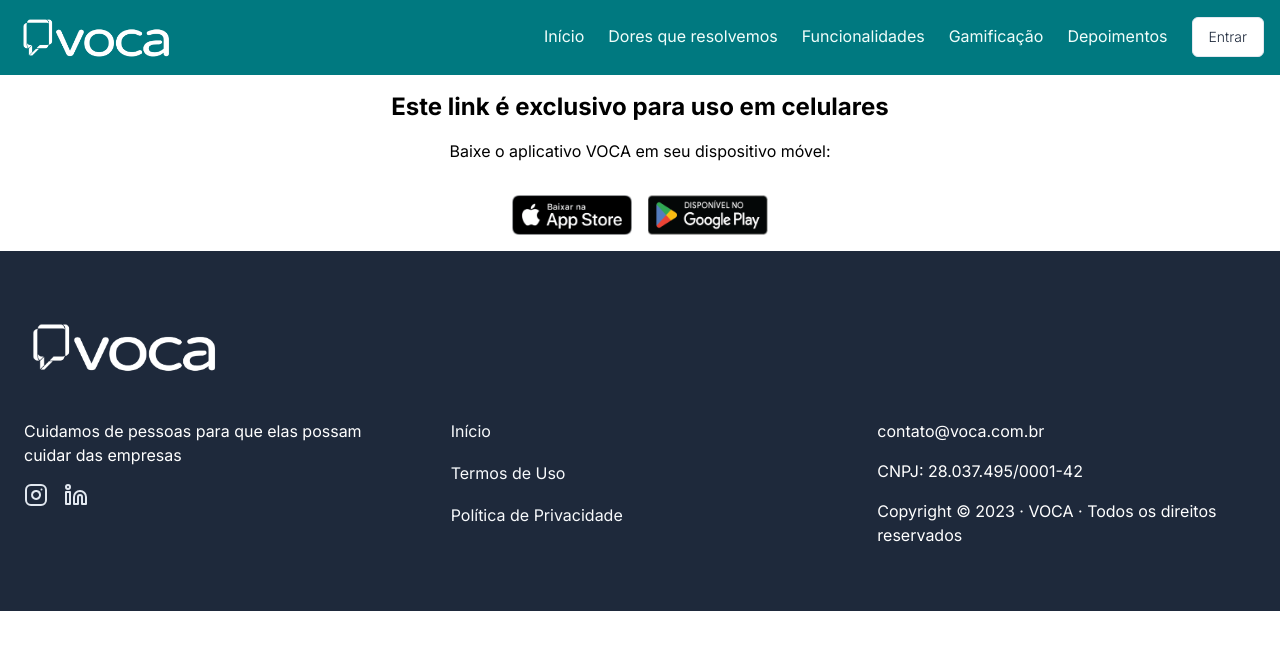
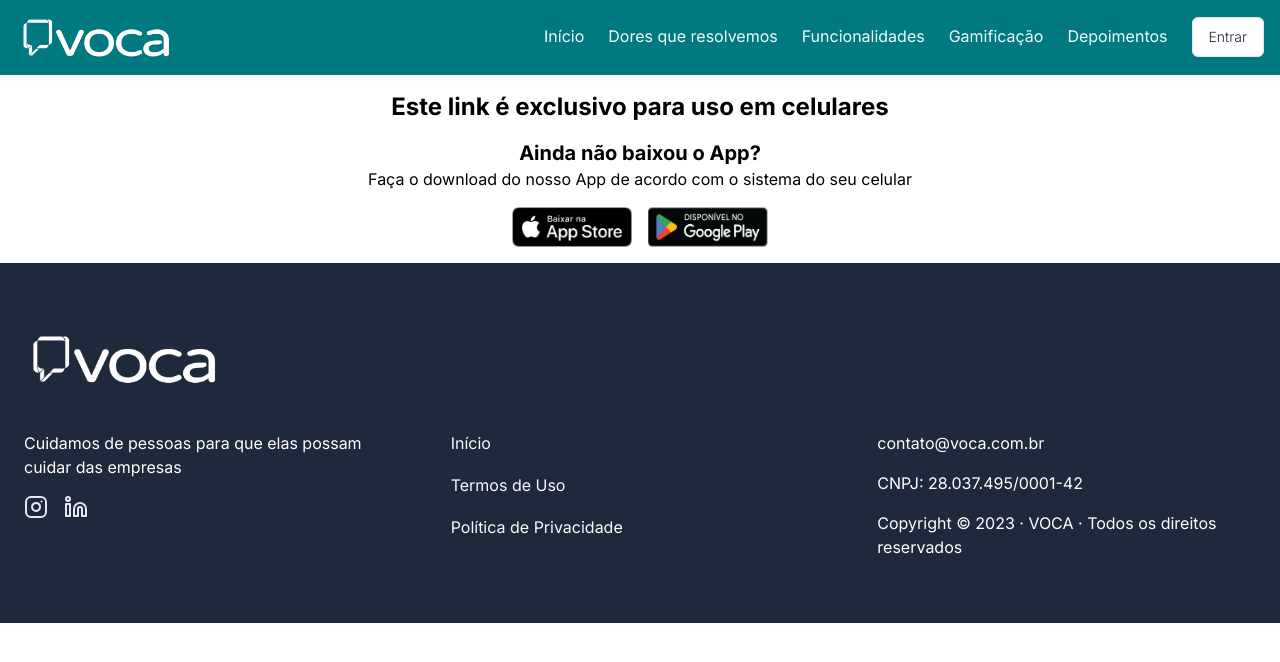
Before and after one commit to voca-tech/website, a Next.js app: page /app in a window 1280 px wide. Shown: the top 662 px of the page. Built offline with nearby package versions, Linux system fonts and the light colour scheme.

Commit message:
atualizando a lógica de redirecionamento e melhorando a interface da página, incluindo novas mensagens e botões para usuários de dispositivos móveis e não móveis

```diff
--- a/app/app/page.tsx
+++ b/app/app/page.tsx
@@ -45,25 +45,13 @@ export default function Redirect() {
 
   return (
     <div className="flex flex-col items-center justify-center  p-4 text-center">
-      {isMobile ? (
-        <div className='flex flex-col items-center justify-center mb-8'>
-          <h1 className="text-2xl font-bold mb-4">Redirecionando...</h1>
-          <p className="mb-1">Você será redirecionado para o aplicativo VOCA em instantes.</p>
-          <p className="text-sm mb-1">Caso não for redirecionado, clique no botão abaixo para abrir o aplicativo</p>
-          <button
-            onClick={() => { window.location.href = destinationUrl }}
-            className=" bg-voca-green hover:bg-teal-600 text-white font-bold py-3 px-6 rounded-lg transition-all shadow-md hover:shadow-lg"
-          >
-            Abrir VOCA
-          </button>
-        </div>
-      )
-        : (
-          <h1 className="text-2xl font-bold mb-4">Este link é exclusivo para uso em celulares</h1>
-        )
-      }
 
-      <p className="mb-8">Baixe o aplicativo VOCA em seu dispositivo móvel:</p>
+      {!isMobile && (
+        <h1 className="text-2xl font-bold mb-4">Este link é exclusivo para uso em celulares</h1>
+      )}
+
+      <h1 className='text-xl font-bold'>Ainda não baixou o App?</h1>
+      <p className="mb-4">Faça o download do nosso App de acordo com o sistema do seu celular</p>
       <div className="flex flex-row items-center space-x-4 justify-center">
         <a
           href={appStoreUrl}
@@ -92,6 +80,20 @@ export default function Redirect() {
           />
         </a>
       </div>
+
+      {isMobile && (
+        <div className='flex flex-col items-center justify-center mt-8 mb-4'>
+          <h1 className='text-xl font-bold'>Já possui o App do VOCA?</h1>
+          <p className="mb-4">Você será redirecionado em instantes. Se preferir, clique no botão abaixo para abrir imediatamente.</p>
+          <button
+            onClick={() => { window.location.href = destinationUrl }}
+            className="mb-4 text-voca-green border border-voca-green font-bold py-3 px-6 rounded-lg transition-all shadow-md hover:shadow-lg"
+          >
+            Abrir VOCA
+          </button>
+          <p className="mb-4 text-xs text-gray-500 italic">*Essa opção só funciona caso o aplicativo já esteja instalado no seu dispositivo</p>
+        </div>
+      )}
     </div>
   );
 }
```
